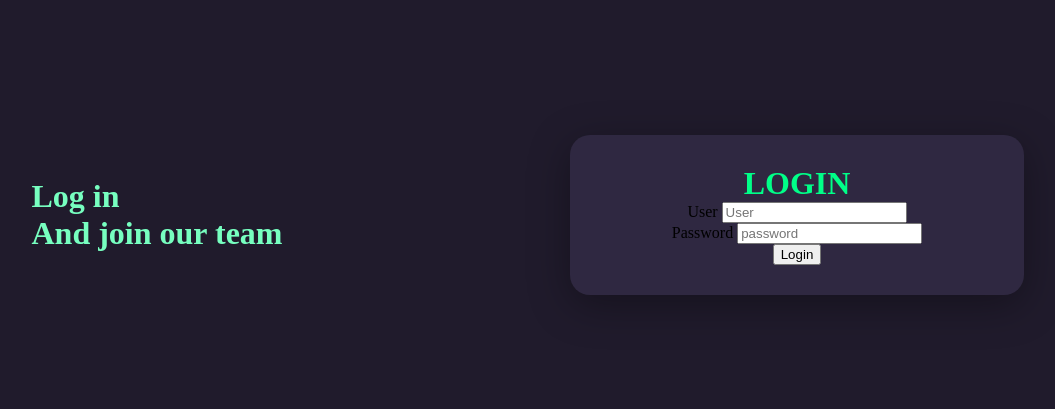
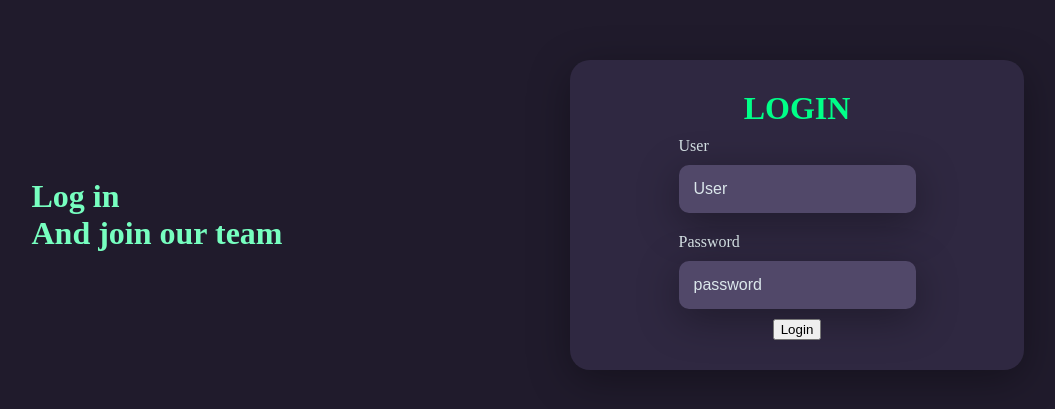
Before and after one commit to Felipemorai/login-dark-theme, a plain HTML site: page index.html in a window 1280 px wide. Shown: the part 185-594 px from the top of the page, without its empty margins (163-1218 px from the left). Drawn offline with Linux system fonts and the light colour scheme.

Commit message:
textfield

```diff
--- a/style.css
+++ b/style.css
@@ -49,3 +49,33 @@ main {
     font-weight: 800;
     margin: 0;
 }
+
+.textfield {
+    display: flex;
+    flex-direction: column;
+    align-items: flex-start;
+    justify-content: center;
+    margin: 10px 0px;
+}
+
+.textfield input {
+    width: 100%;
+    border: none;
+    border-radius: 10px;
+    padding: 15px;
+    background: #514869;
+    color: #f0ffffde;
+    font-size: 12pt;
+    box-shadow: 0px 10px 40px #00000056;
+    outline: none;
+    box-sizing: border-box;
+}
+
+.textfield input::placeholder {
+    color: #f0ffffde;
+}
+
+.textfield label {
+    color: #f0ffffde;
+    margin-bottom: 10px;
+}
```
